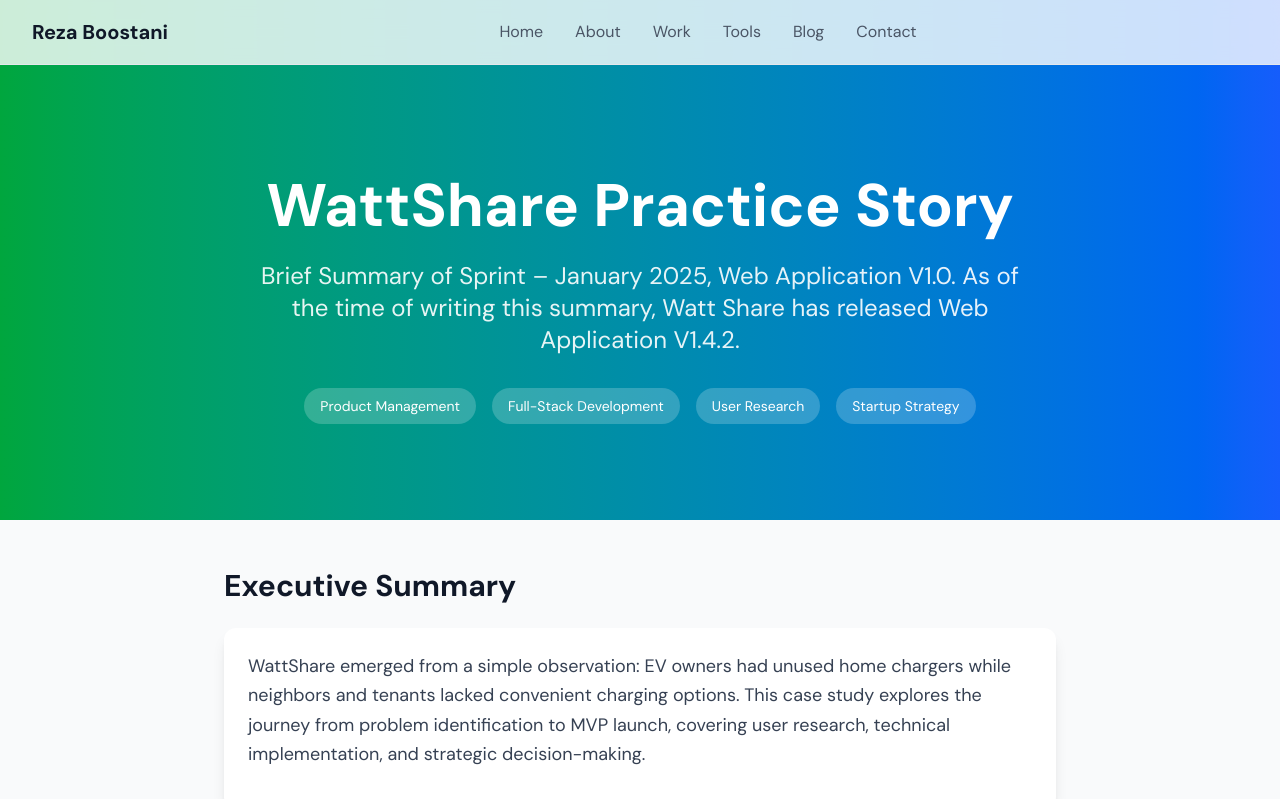
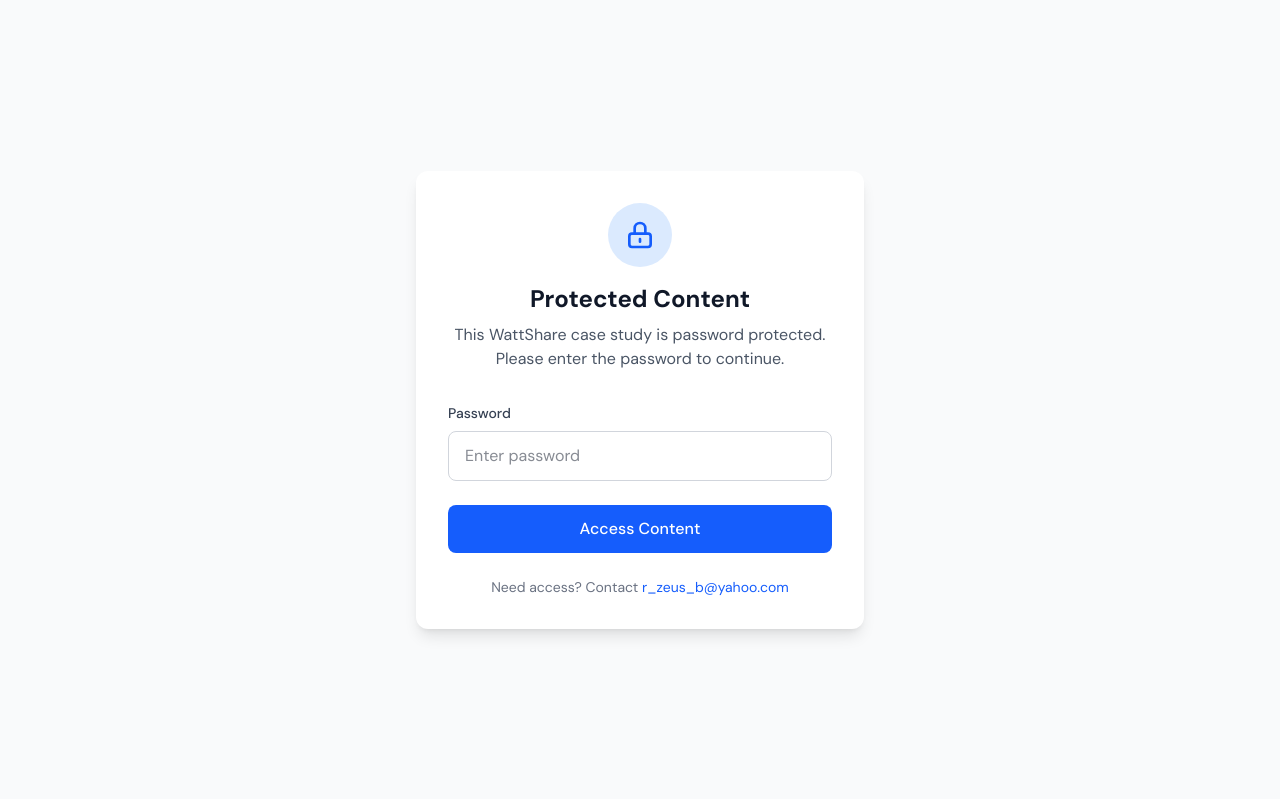
Before and after one commit to Highcard1/RezaBoostani, a Next.js app in the folder portfolio/: page /case-studies/watt-share in a window 1280 px wide. Shown: the top 799 px of the page. Built offline with nearby package versions, Linux system fonts and the light colour scheme.

Commit message:
Password added

```diff
--- a/portfolio/src/app/case-studies/thundervolt/page.tsx
+++ b/portfolio/src/app/case-studies/thundervolt/page.tsx
@@ -5,6 +5,7 @@
 import { trackEvent } from "@/utils/analytics";
 import Image from "next/image";
 import Header from "@/components/Header";
+import PasswordProtection from "@/components/PasswordProtection";
 
 export default function ThunderVoltCaseStudy() {
   useEffect(() => {
@@ -12,8 +13,9 @@
   }, []);
 
   return (
-    <div className="min-h-screen bg-gray-50">
-      <Header />
+    <PasswordProtection correctPassword="Sprint2025" title="ThunderVolt case study">
+      <div className="min-h-screen bg-gray-50">
+        <Header />
 
       {/* Hero Section */}
       <div className="bg-gradient-to-r from-blue-600 to-purple-600 text-white pt-16 sm:pt-20">
@@ -515,5 +517,6 @@
         </section>
       </div>
     </div>
+    </PasswordProtection>
   );
 }
--- a/portfolio/src/app/case-studies/watt-share/page.tsx
+++ b/portfolio/src/app/case-studies/watt-share/page.tsx
@@ -6,6 +6,7 @@
 import UserFlowDiagram from "@/components/UserFlowDiagram";
 import ImageModal from "@/components/ImageModal";
 import Header from "@/components/Header";
+import PasswordProtection from "@/components/PasswordProtection";
 
 export default function WattShareCaseStudy() {
   const [videoLoaded, setVideoLoaded] = useState(false);
@@ -16,8 +17,9 @@
   }, []);
 
   return (
-    <div className="min-h-screen bg-gray-50">
-      <Header />
+    <PasswordProtection correctPassword="Sprint2025" title="WattShare case study">
+      <div className="min-h-screen bg-gray-50">
+        <Header />
 
       {/* Hero Section */}
       <div className="bg-gradient-to-r from-green-600 to-blue-600 text-white pt-16 sm:pt-20">
@@ -604,5 +606,6 @@
         </section>
       </div>
     </div>
+    </PasswordProtection>
   );
 }
--- /dev/null
+++ b/portfolio/src/components/PasswordProtection.tsx
@@ -0,0 +1,103 @@
+"use client";
+
+import { useState } from "react";
+
+interface PasswordProtectionProps {
+  children: React.ReactNode;
+  correctPassword: string;
+  title: string;
+}
+
+export default function PasswordProtection({
+  children,
+  correctPassword,
+  title
+}: PasswordProtectionProps) {
+  const [isAuthenticated, setIsAuthenticated] = useState(false);
+  const [password, setPassword] = useState("");
+  const [error, setError] = useState("");
+
+  const handleSubmit = (e: React.FormEvent) => {
+    e.preventDefault();
+    if (password === correctPassword) {
+      setIsAuthenticated(true);
+      setError("");
+    } else {
+      setError("Incorrect password. Please try again.");
+      setPassword("");
+    }
+  };
+
+  if (isAuthenticated) {
+    return <>{children}</>;
+  }
+
+  return (
+    <div className="min-h-screen bg-gray-50 flex items-center justify-center px-4">
+      <div className="max-w-md w-full bg-white rounded-xl shadow-lg p-8">
+        <div className="text-center mb-8">
+          <div className="w-16 h-16 bg-blue-100 rounded-full flex items-center justify-center mx-auto mb-4">
+            <svg
+              className="w-8 h-8 text-blue-600"
+              fill="none"
+              stroke="currentColor"
+              viewBox="0 0 24 24"
+            >
+              <path
+                strokeLinecap="round"
+                strokeLinejoin="round"
+                strokeWidth={2}
+                d="M12 15v2m-6 4h12a2 2 0 002-2v-6a2 2 0 00-2-2H6a2 2 0 00-2 2v6a2 2 0 002 2zm10-10V7a4 4 0 00-8 0v4h8z"
+              />
+            </svg>
+          </div>
+          <h1 className="text-2xl font-bold text-gray-900 mb-2">
+            Protected Content
+          </h1>
+          <p className="text-gray-600">
+            This {title} is password protected. Please enter the password to continue.
+          </p>
+        </div>
+
+        <form onSubmit={handleSubmit} className="space-y-6">
+          <div>
+            <label htmlFor="password" className="block text-sm font-medium text-gray-700 mb-2">
+              Password
+            </label>
+            <input
+              type="password"
+              id="password"
+              value={password}
+              onChange={(e) => setPassword(e.target.value)}
+              className="w-full px-4 py-3 border border-gray-300 rounded-lg focus:ring-2 focus:ring-blue-500 focus:border-transparent transition-colors"
+              placeholder="Enter password"
+              required
+            />
+          </div>
+
+          {error && (
+            <div className="bg-red-50 border border-red-200 rounded-lg p-3">
+              <p className="text-red-600 text-sm">{error}</p>
+            </div>
+          )}
+
+          <button
+            type="submit"
+            className="w-full bg-blue-600 text-white py-3 px-4 rounded-lg font-medium hover:bg-blue-700 focus:ring-2 focus:ring-blue-500 focus:ring-offset-2 transition-colors"
+          >
+            Access Content
+          </button>
+        </form>
+
+        <div className="mt-6 text-center">
+          <p className="text-sm text-gray-500">
+            Need access? Contact{" "}
+            <a href="mailto:r_zeus_b@yahoo.com" className="text-blue-600 hover:text-blue-700">
+              r_zeus_b@yahoo.com
+            </a>
+          </p>
+        </div>
+      </div>
+    </div>
+  );
+}
```
